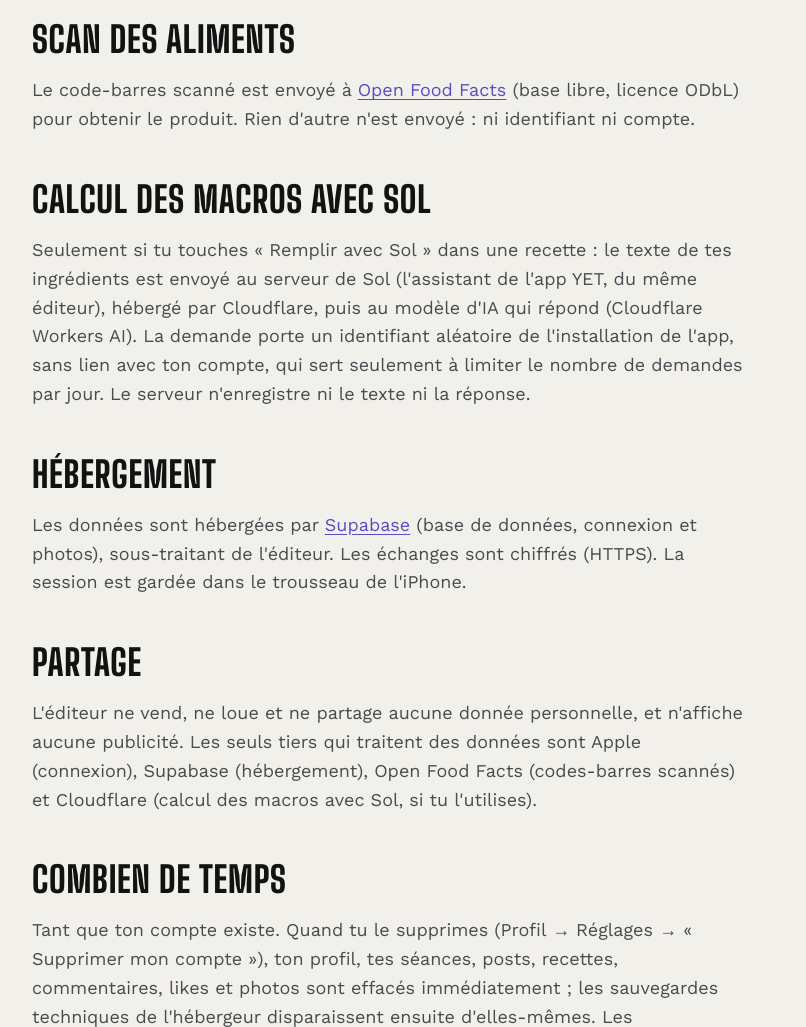
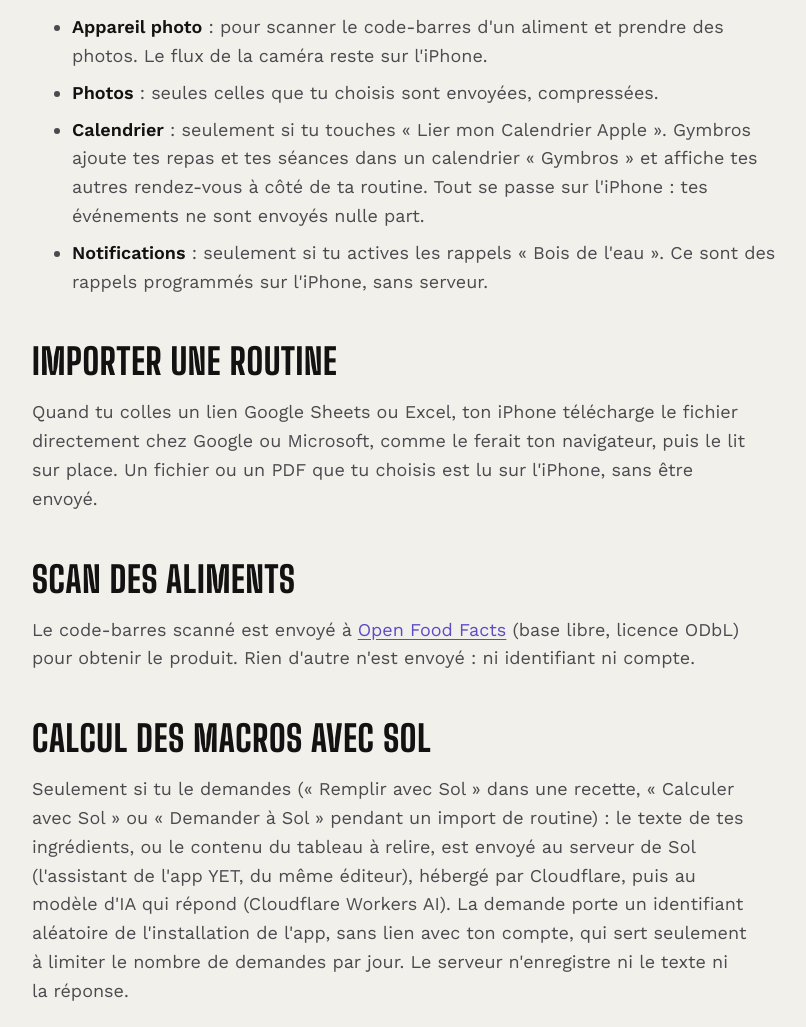
Before and after one commit to Komorebideuxiemedunom/gymbros-app, a plain HTML site: page confidentialite.html in a window 1280 px wide. Shown: the part 1453-2480 px from the top of the page, without its empty margins (112-918 px from the left). Drawn offline with Linux system fonts and the light colour scheme.

Commit message:
Confidentialité : routine, eau et objectifs sur l'iPhone, Calendrier, rappels, import de tableurs, Sol à la demande
Co-Authored-By: Claude Opus 5.5 <noreply@anthropic.com>

```diff
--- a/confidentialite.html
+++ b/confidentialite.html
@@ -11,7 +11,7 @@
 <main>
 <a class="marque" href="index.html"><img src="logo.png" alt="">Gymbros</a>
 <h1>Politique de confidentialité</h1>
-<p class="meta">Application Gymbros · en vigueur le 1er octobre 2026</p>
+<p class="meta">Application Gymbros · en vigueur le 17 novembre 2026</p>
 
 <h2>En bref</h2>
 <p>Gymbros garde ce qu'il faut pour que tes potes voient ce que tu partages, et rien de plus. Pas de publicité, pas de pisteur, aucune donnée vendue. Tes mesures et photos de progrès sont privées par défaut. Tu peux tout effacer depuis l'app.</p>
@@ -24,6 +24,7 @@
 <li><strong>Tes liens</strong> : qui tu suis, qui te suit, qui tu as bloqué, tes signalements.</li>
 <li><strong>Tes mesures et photos de progrès</strong> (si tu en ajoutes) : privées par défaut, visibles par d'autres seulement si tu le choisis.</li>
 </ul>
+<p><strong>Restent uniquement sur ton iPhone</strong>, jamais sur nos serveurs : ton journal de repas, tes objectifs (calories, protéines, glucides, lipides), ta routine (repas et séances prévus), ton suivi d'eau et tes réglages de rappels. Ils disparaissent si tu supprimes l'app.</p>
 
 <h2>Qui voit quoi</h2>
 <p>Chaque publication est <strong>Public</strong>, <strong>Potes</strong> (personnes que tu suis et qui te suivent) ou <strong>Moi seul</strong>. Ces règles sont appliquées par le serveur lui-même : une personne qui n'y a pas droit ne peut pas lire le contenu, même en contournant l'app. Ton pseudo, ton prénom et ta photo de profil sont visibles par les membres connectés, pour qu'ils puissent te trouver. Une personne bloquée ne voit plus ton contenu.</p>
@@ -32,13 +33,18 @@
 <ul>
 <li><strong>Appareil photo</strong> : pour scanner le code-barres d'un aliment et prendre des photos. Le flux de la caméra reste sur l'iPhone.</li>
 <li><strong>Photos</strong> : seules celles que tu choisis sont envoyées, compressées.</li>
+<li><strong>Calendrier</strong> : seulement si tu touches « Lier mon Calendrier Apple ». Gymbros ajoute tes repas et tes séances dans un calendrier « Gymbros » et affiche tes autres rendez-vous à côté de ta routine. Tout se passe sur l'iPhone : tes événements ne sont envoyés nulle part.</li>
+<li><strong>Notifications</strong> : seulement si tu actives les rappels « Bois de l'eau ». Ce sont des rappels programmés sur l'iPhone, sans serveur.</li>
 </ul>
+
+<h2>Importer une routine</h2>
+<p>Quand tu colles un lien Google Sheets ou Excel, ton iPhone télécharge le fichier directement chez Google ou Microsoft, comme le ferait ton navigateur, puis le lit sur place. Un fichier ou un PDF que tu choisis est lu sur l'iPhone, sans être envoyé.</p>
 
 <h2>Scan des aliments</h2>
 <p>Le code-barres scanné est envoyé à <a href="https://world.openfoodfacts.org">Open Food Facts</a> (base libre, licence ODbL) pour obtenir le produit. Rien d'autre n'est envoyé : ni identifiant ni compte.</p>
 
 <h2>Calcul des macros avec Sol</h2>
-<p>Seulement si tu touches « Remplir avec Sol » dans une recette : le texte de tes ingrédients est envoyé au serveur de Sol (l'assistant de l'app YET, du même éditeur), hébergé par Cloudflare, puis au modèle d'IA qui répond (Cloudflare Workers AI). La demande porte un identifiant aléatoire de l'installation de l'app, sans lien avec ton compte, qui sert seulement à limiter le nombre de demandes par jour. Le serveur n'enregistre ni le texte ni la réponse.</p>
+<p>Seulement si tu le demandes (« Remplir avec Sol » dans une recette, « Calculer avec Sol » ou « Demander à Sol » pendant un import de routine) : le texte de tes ingrédients, ou le contenu du tableau à relire, est envoyé au serveur de Sol (l'assistant de l'app YET, du même éditeur), hébergé par Cloudflare, puis au modèle d'IA qui répond (Cloudflare Workers AI). La demande porte un identifiant aléatoire de l'installation de l'app, sans lien avec ton compte, qui sert seulement à limiter le nombre de demandes par jour. Le serveur n'enregistre ni le texte ni la réponse.</p>
 
 <h2>Hébergement</h2>
 <p>Les données sont hébergées par <a href="https://supabase.com/privacy">Supabase</a> (base de données, connexion et photos), sous-traitant de l'éditeur. Les échanges sont chiffrés (HTTPS). La session est gardée dans le trousseau de l'iPhone.</p>
```
